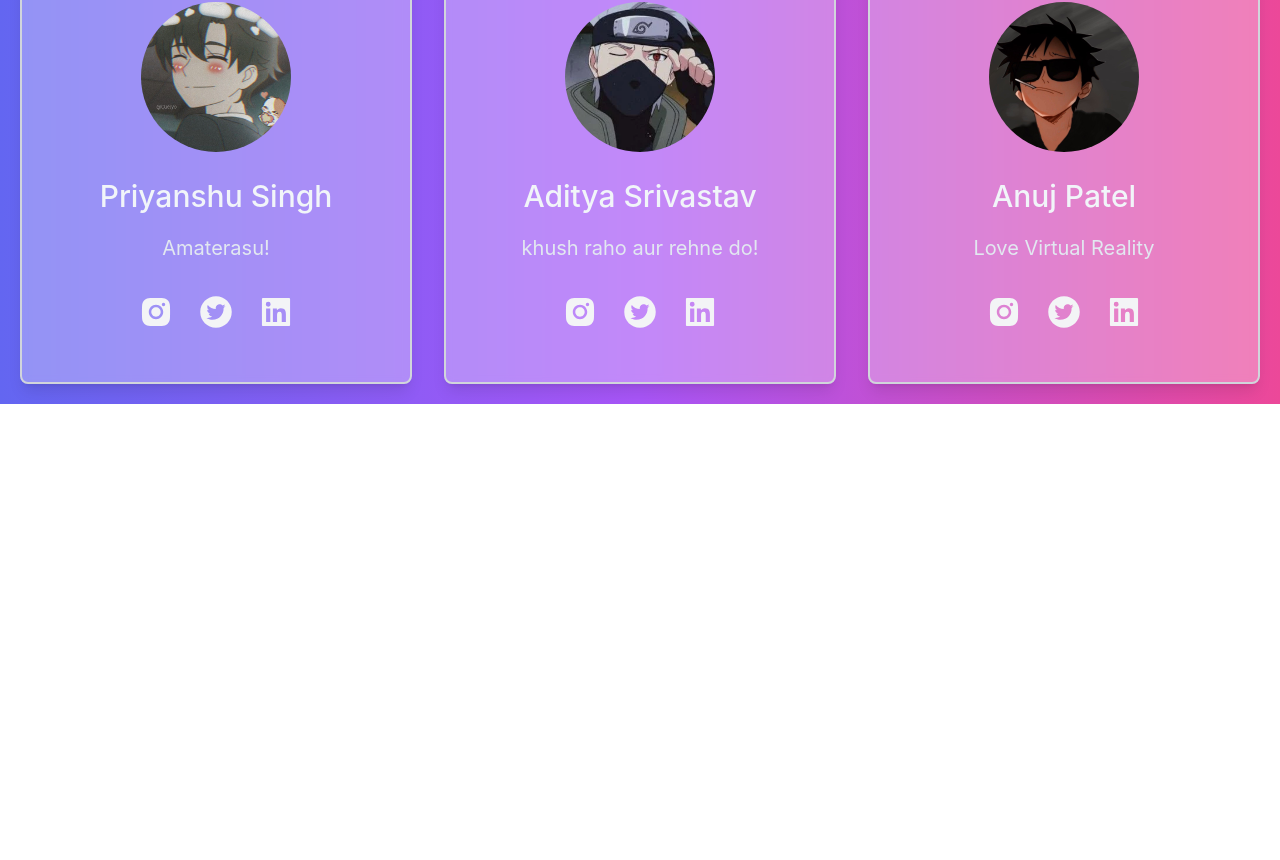
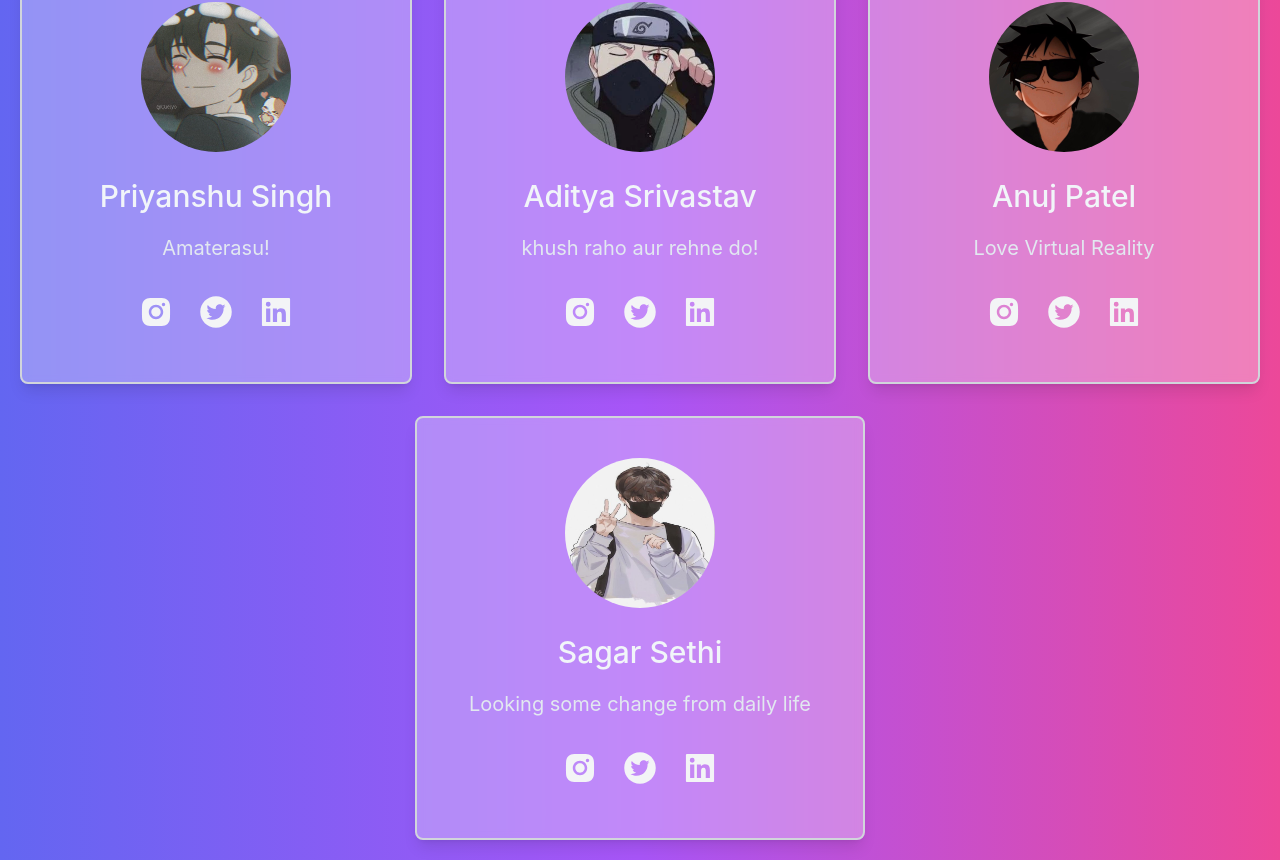
Before and after one commit to jayantchaudhari18/Student_Info, a Next.js app: page / in a window 1280 px wide. Shown: the part 972-1832 px from the top of the page. Before the commit the page ends 1376 px from the top, so only its background shows below. Built offline with nearby package versions, Linux system fonts and the light colour scheme.

Commit message:
Add My info

```diff
--- a/pages/index.js
+++ b/pages/index.js
@@ -10,6 +10,7 @@ import PriyanshuSingh from '../Images/Priyanshu singh.png'
 import AnkushMaji from "../Images/AnkushMaji.jpg"
 import AdityaSrivastav from "../Images/AdityaSrivastav.jpg"
 import Anuj from "../Images/Anuj.jpg"
+import SagarSethi from "../Images/SagarSethi.jpg"
 
 
 export default function Home() {
@@ -31,7 +32,7 @@ export default function Home() {
         <Card image={AdityaSharma}name = "Aditya Sharma" about="future billionaire abhi gareeb." instagram= "https://www.instagram.com/iaddy29/"  twitter="https://twitter.com/iaddy29" linkedin="https://www.linkedin.com/in/aditya-sharma-2b4a64222/"/>
 
 
-       <Card image={SudhanshuSharma}name = "Sudhanshu Sharma" about="dm for fun" instagram= "https://www.instagram.com/cpt_n3m0_22/"  twitter="https://twitter.com/Sudhanshu226922" linkedin="https://www.linkedin.com/in/sudhanshu-sharma-9376931b7/"/>
+        <Card image={SudhanshuSharma}name = "Sudhanshu Sharma" about="dm for fun" instagram= "https://www.instagram.com/cpt_n3m0_22/"  twitter="https://twitter.com/Sudhanshu226922" linkedin="https://www.linkedin.com/in/sudhanshu-sharma-9376931b7/"/>
 
 
         <Card image={AnkushMaji}name = "Ankush Maji" about="First Hacktoberfest" instagram="https://www.instagram.com/101ankush/" twitter="" linkedin="https://www.linkedin.com/in/ankush-maji-11555622a/"/>
@@ -40,17 +41,19 @@ export default function Home() {
         <Card image={AgneyaPathare}name = "Agneya Pathare" about="Digital Creator" instagram= "https://www.instagram.com/agneya_pathare/"  twitter="https://twitter.com/agneya_pathare" linkedin="https://www.linkedin.com/in/agneya-pathare"/>
 
 
-         <Card image={RitikSharma}name = "Ritik Sharma" about="Life is a Myth" instagram= "https://www.instagram.com/i_am_ritik_sharma_/"  twitter="https://twitter.com/RitikSh85448549" linkedin="https://www.linkedin.com/in/ritik-sharma-aa0282224/"/>
+        <Card image={RitikSharma}name = "Ritik Sharma" about="Life is a Myth" instagram= "https://www.instagram.com/i_am_ritik_sharma_/"  twitter="https://twitter.com/RitikSh85448549" linkedin="https://www.linkedin.com/in/ritik-sharma-aa0282224/"/>
 
 
         <Card image={PriyanshuSingh}name = "Priyanshu Singh" about="Amaterasu!" instagram= "https://www.instagram.com/akapriyanshu.dev/"  twitter="https://twitter.com/akapriyanshudev" linkedin="https://www.linkedin.com/in/akapriyanshudev"/>
 
-          <Card image={AdityaSrivastav} name = "Aditya Srivastav" about="khush raho aur rehne do! " instagram= "https://www.instagram.com/aditya_srivastav05/ " twitter=" https://twitter.com/narendramodi" linkedin="https://www.linkedin.com/in/aditya-srivastav-4b31a0221/ "/>
+
+        <Card image={AdityaSrivastav} name = "Aditya Srivastav" about="khush raho aur rehne do! " instagram= "https://www.instagram.com/aditya_srivastav05/ " twitter=" https://twitter.com/narendramodi" linkedin="https://www.linkedin.com/in/aditya-srivastav-4b31a0221/ "/>
 
 
-          <Card image={Anuj}name = "Anuj Patel" about="Love Virtual Reality" instagram= "https://www.instagram.com/anujpatel03/"  twitter="" linkedin="https://www.linkedin.com/in/anuj-patel-9186331a4/"/>
+        <Card image={Anuj}name = "Anuj Patel" about="Love Virtual Reality" instagram= "https://www.instagram.com/anujpatel03/"  twitter="" linkedin="https://www.linkedin.com/in/anuj-patel-9186331a4/"/>
 
 
+        <Card image={SagarSethi}name = "Sagar Sethi" about="Looking some change from daily life" instagram= ""  twitter="https://twitter.com/sgrhere" linkedin="https://www.linkedin.com/in/sethisagar/"/>
 
 
       </main>
```
Also changed, not shown: Images/SagarSethi.jpg (added).
